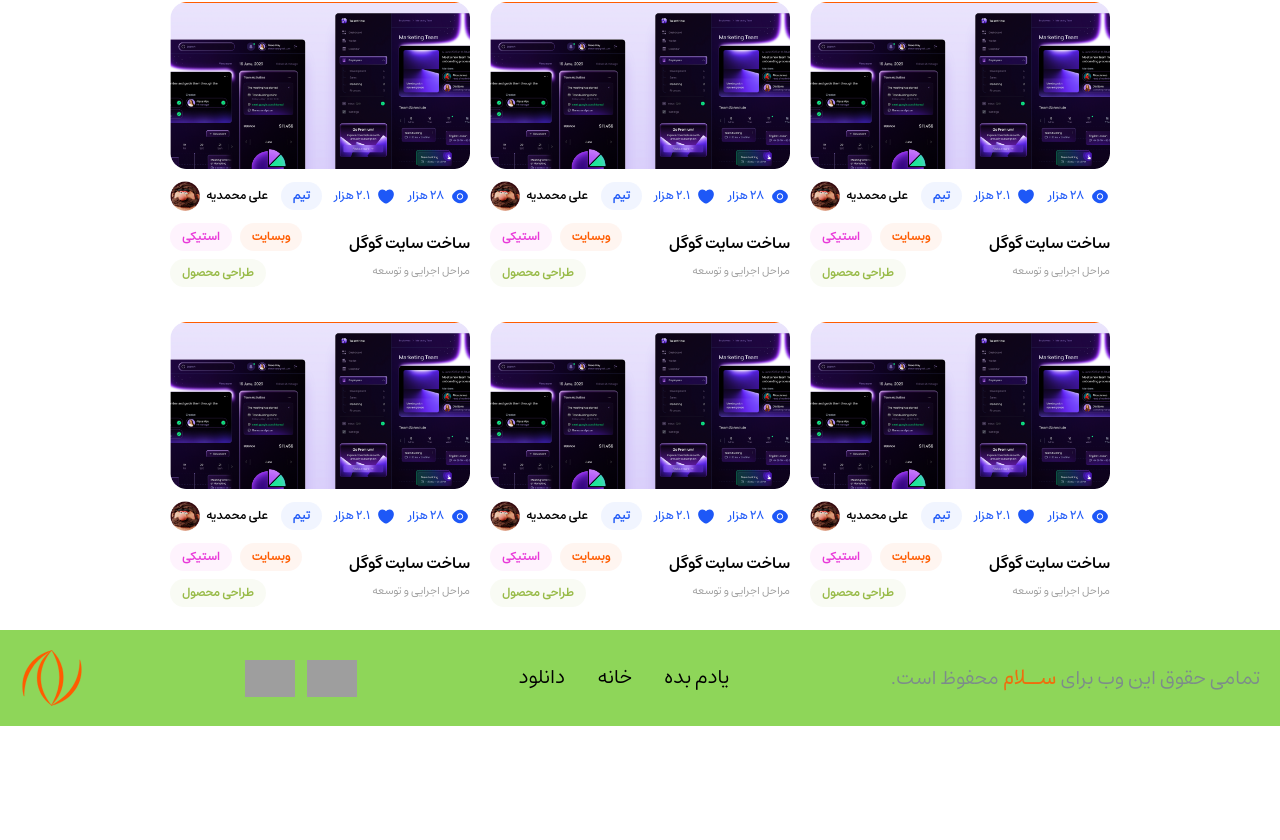
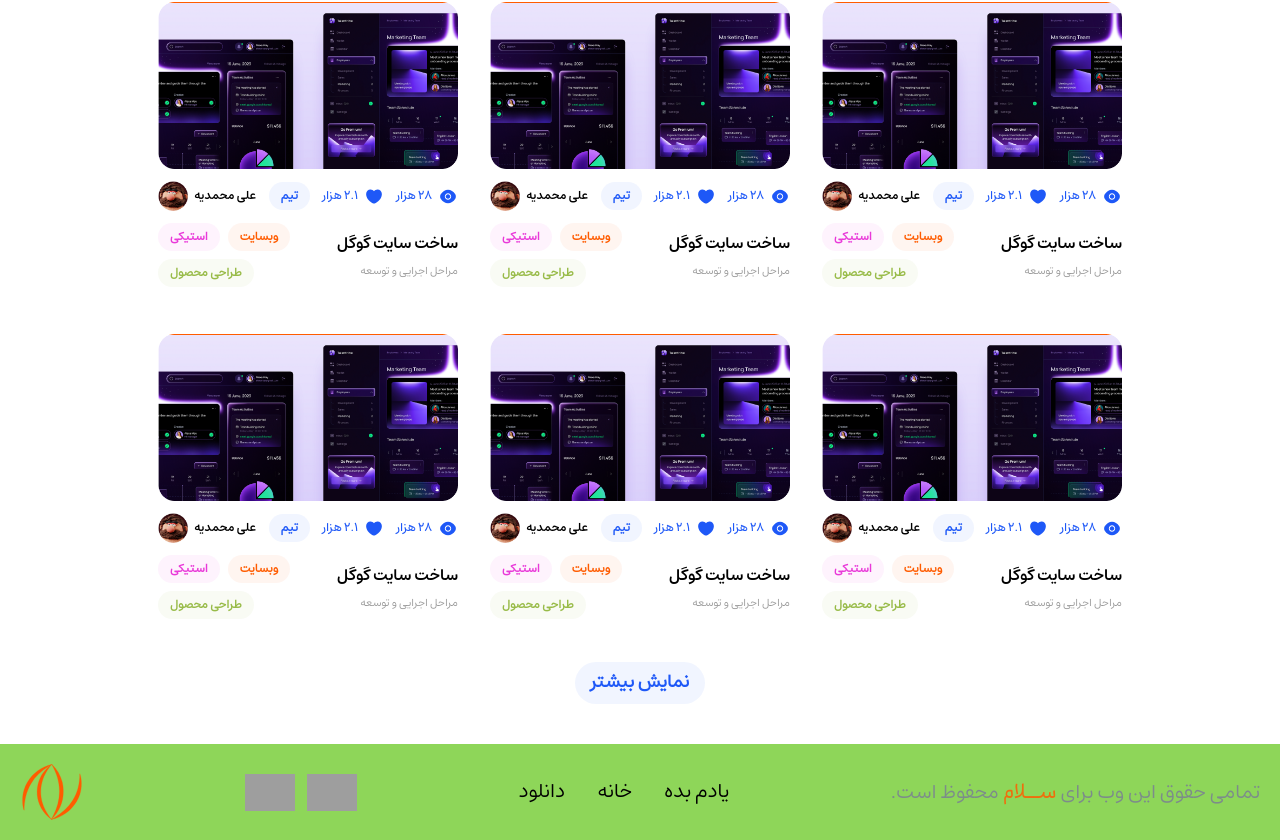
Before and after one commit to SalamLang/Salam-Website, a Next.js app: page /example in a window 1280 px wide. Shown: the part 804-1644 px from the top of the page. Before the commit the page ends 1530 px from the top, so only its background shows below. Built offline with nearby package versions, Linux system fonts and the light colour scheme; grey boxes are pictures that could not be loaded.

Commit message:
feat(example/page): adjust spacing and add "Show More" button to post display

```diff
--- a/src/app/(example)/example/page.jsx
+++ b/src/app/(example)/example/page.jsx
@@ -21,7 +21,7 @@ export default function page() {
         <ExampleTextFormSection />
         <ExampleListTagsBudges />
       </div>
-      <div className="max-w-[1200px] w-full p-4 flex flex-wrap gap-5 justify-center items-center">
+      <div className="max-w-[1200px] w-full p-4 flex flex-wrap gap-8 justify-center items-center">
         <ExamplePostItem />
         <ExamplePostItem />
         <ExamplePostItem />
@@ -29,6 +29,15 @@ export default function page() {
         <ExamplePostItem />
         <ExamplePostItem />
       </div>
+      <div className="w-full h-full flex justify-center items-center mb-10">
+        <Button
+          rounded="full"
+          size="medium"
+          className="!bg-blue-cutsom/[0.06] text-nowrap !text-blue-cutsom font-semibold"
+        >
+          نمایش بیشتر
+        </Button>
+      </div>
     </main>
   );
 }
```
